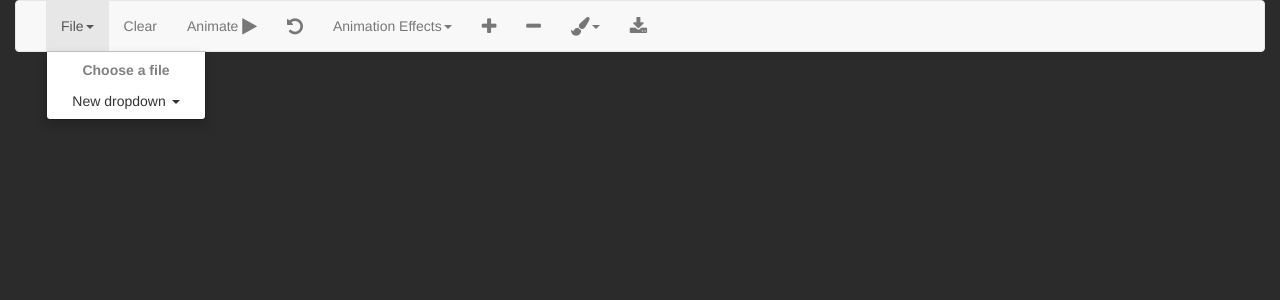
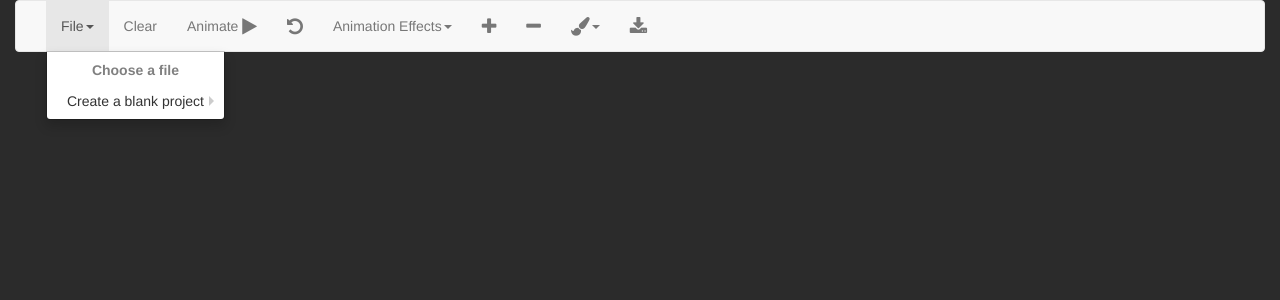
Before and after one commit to Lucytheanimefan/photo-embellish, a Flask app: page / in a window 1280 px wide, after a click on "File". Shown: the top 300 px of the page. Run offline with Flask 2, Linux system fonts and the light colour scheme; some libraries are stand-ins or nearby versions.

Commit message:
Blank project creation working

```diff
--- a/static/css/layout.css
+++ b/static/css/layout.css
@@ -75,3 +75,52 @@ body{
 li.a, li{
 	text-align: center;
 }
+
+
+.dropdown-submenu {
+    position: relative;
+}
+
+.dropdown-submenu>.dropdown-menu {
+    top: 0;
+    left: 100%;
+    margin-top: -6px;
+    margin-left: -1px;
+    -webkit-border-radius: 0 6px 6px 6px;
+    -moz-border-radius: 0 6px 6px;
+    border-radius: 0 6px 6px 6px;
+}
+
+.dropdown-submenu:hover>.dropdown-menu {
+    display: block;
+}
+
+.dropdown-submenu>a:after {
+    display: block;
+    content: " ";
+    float: right;
+    width: 0;
+    height: 0;
+    border-color: transparent;
+    border-style: solid;
+    border-width: 5px 0 5px 5px;
+    border-left-color: #ccc;
+    margin-top: 5px;
+    margin-right: -10px;
+}
+
+.dropdown-submenu:hover>a:after {
+    border-left-color: #fff;
+}
+
+.dropdown-submenu.pull-left {
+    float: none;
+}
+
+.dropdown-submenu.pull-left>.dropdown-menu {
+    left: -100%;
+    margin-left: 10px;
+    -webkit-border-radius: 6px 0 6px 6px;
+    -moz-border-radius: 6px 0 6px 6px;
+    border-radius: 6px 0 6px 6px;
+}
--- a/templates/layout.html
+++ b/templates/layout.html
@@ -32,28 +32,19 @@
                                             <label for="fileChooser">Choose a file</label>
                                         </a>
                                     </li>
-                                    <!--
-                                    <li><a onclick = "blankProjectOptions()">Create a blank project</a>
-                                        <li id = "blankProjSettings">
-                                            <label for="width">Width</label>
-                                            <input class="form-control" id="width" value="400" placeholder="opacity" type="number" min="1" step="1" />
-                                            <label for="height">Height</label>
-                                            <input class="form-control" id="height" value="400" placeholder="opacity" type="number" min="1" step="1" />
-                                            <button id="createBlankProject" type="btn">Create</button>
-                                        </li>
-                                    </li>-->
                                     <li class="dropdown-submenu">
-                                        <a class="test" tabindex="-1" href="#">New dropdown <span class="caret"></span></a>
+                                        <a class="test" tabindex="-1" href="#">Create a blank project</a>
                                         <ul class="dropdown-menu">
+                                            <li>
+                                                <a tabindex="-1">
+                                                    <label for="width">Width</label>
+                                                    <input class="form-control" id="width" value="400" placeholder="opacity" type="number" min="1" step="1" />
+                                                    <label for="height">Height</label>
+                                                    <input class="form-control" id="height" value="400" placeholder="opacity" type="number" min="1" step="1" />
+                                                    <button id="createBlankProject" type="button" class="btn">Create</button>
+                                                </a>
+                                            </li>
                                             <li><a tabindex="-1" href="#">2nd level dropdown</a></li>
-                                            <li><a tabindex="-1" href="#">2nd level dropdown</a></li>
-                                            <li class="dropdown-submenu">
-                                                <a class="test" href="#">Another dropdown <span class="caret"></span></a>
-                                                <ul class="dropdown-menu">
-                                                    <li><a href="#">3rd level dropdown</a></li>
-                                                    <li><a href="#">3rd level dropdown</a></li>
-                                                </ul>
-                                            </li>
                                         </ul>
                                     </li>
                                 </ul>
```
